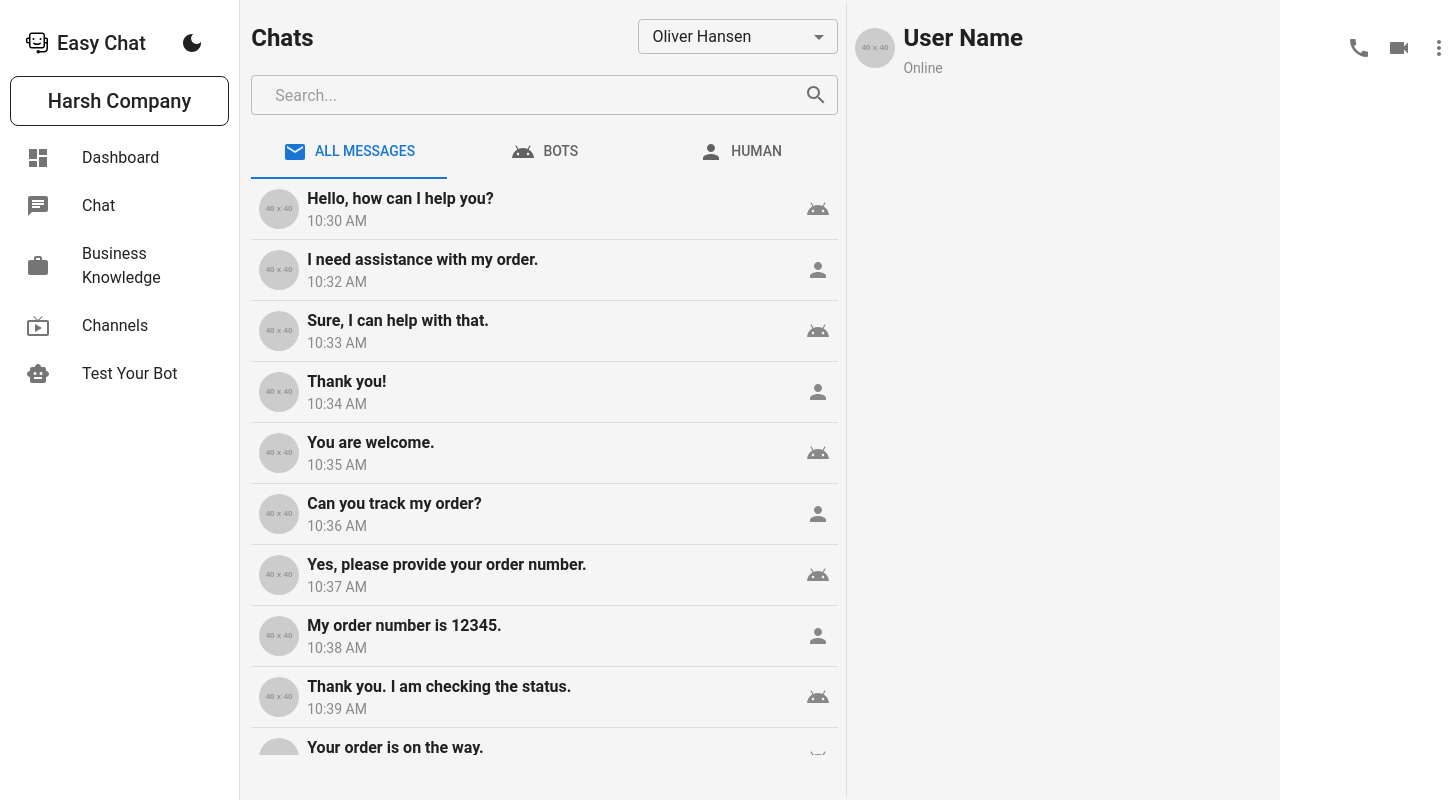
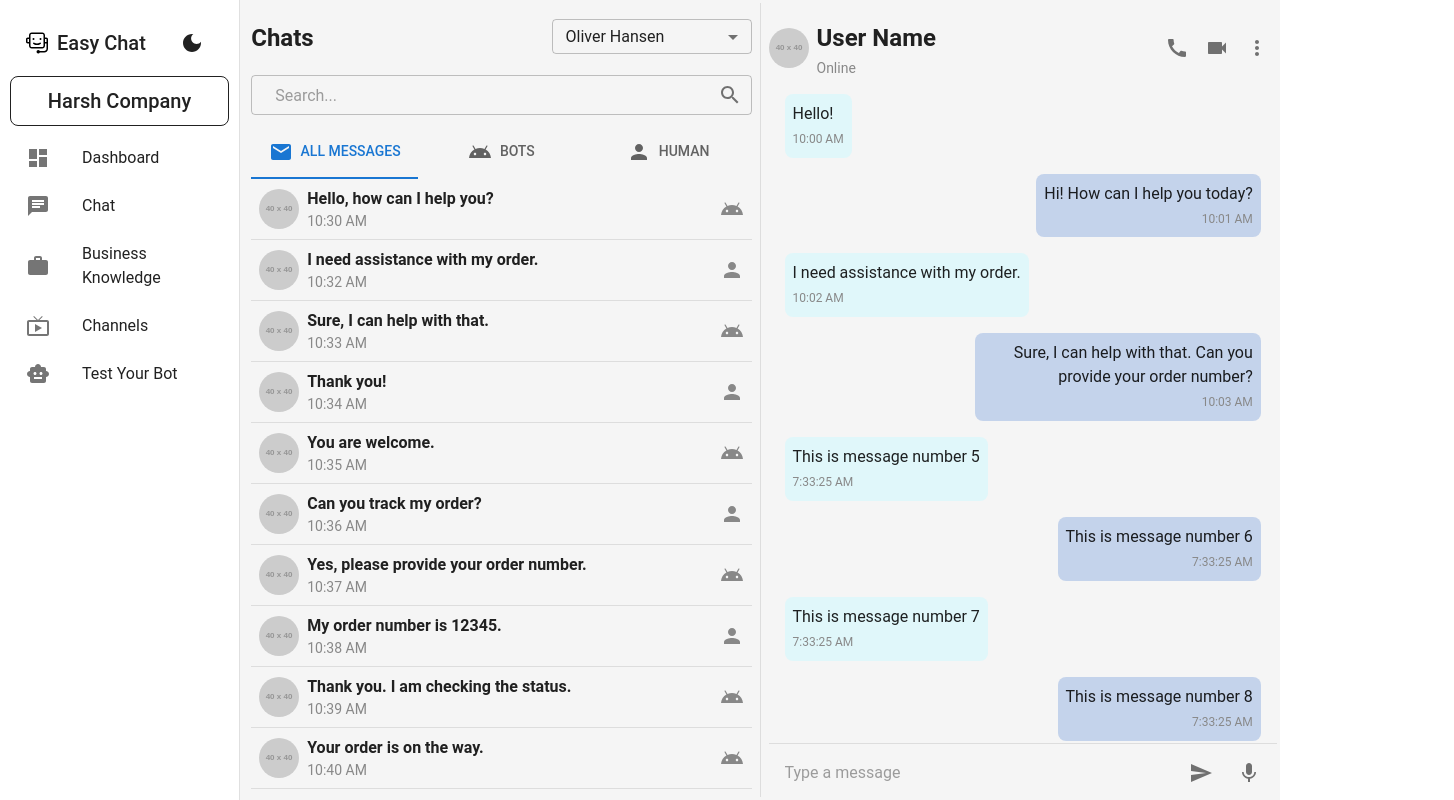
Before and after one commit to harsh17087/Easy-Chat, a React (Vite) app: page /chat in a window 1280 px wide. Shown: the whole page, 1454 px wide, since content can reach past the window. Built offline with nearby package versions, Linux system fonts and the light colour scheme.

Commit message:
added chat conversation in desktop resolution

```diff
--- a/src/App.css
+++ b/src/App.css
@@ -1,8 +1,15 @@
 .app {
   display: flex;
   height: 100vh;
+  width: 100vw;
 }
+
+.menubar {
+  min-width: 15rem;
+}
+
 .content {
+  width: 100%;
   padding: 0.2rem;
   overflow: auto;
   height: 100%;
--- a/src/constants/mocks/index.ts
+++ b/src/constants/mocks/index.ts
@@ -160,3 +160,39 @@ export const names = [
   'Virginia Andrews',
   'Kelly Snyder',
 ];
+export const chatHistory = [
+  {
+    id: 1,
+    sender: 'me',
+    message: 'Hello!',
+    timestamp: '10:00 AM',
+  },
+  {
+    id: 2,
+    sender: 'other',
+    message: 'Hi! How can I help you today?',
+    timestamp: '10:01 AM',
+  },
+  {
+    id: 3,
+    sender: 'me',
+    message: 'I need assistance with my order.',
+    timestamp: '10:02 AM',
+  },
+  {
+    id: 4,
+    sender: 'other',
+    message: 'Sure, I can help with that. Can you provide your order number?',
+    timestamp: '10:03 AM',
+  },
+  // Add more messages as needed
+];
+
+for (let i = 5; i <= 54; i++) {
+  chatHistory.push({
+    id: i,
+    sender: i % 2 === 0 ? 'other' : 'me',
+    message: `This is message number ${i}`,
+    timestamp: new Date().toLocaleTimeString(),
+  });
+}
--- a/src/features/Chat/ChatContent/ChatContainer.tsx
+++ b/src/features/Chat/ChatContent/ChatContainer.tsx
@@ -1,7 +1,15 @@
 import { Box } from '@mui/material';
 import './ChatContent.css';
+import ChatHistory from './ChatNow';
+import SendMessageContainer from './ChatNow/SendMessageContainer';
+
 const ChatContainer = () => {
-  return <Box className='chat-container'>{/* Add your chat messages or other content here */}</Box>;
+  return (
+    <Box className='chat-conversation'>
+      <ChatHistory />
+      <SendMessageContainer />
+    </Box>
+  );
 };
 
 export default ChatContainer;
--- a/src/features/Chat/ChatContent/ChatContent.css
+++ b/src/features/Chat/ChatContent/ChatContent.css
@@ -5,7 +5,13 @@
   margin: 1rem 0.5rem;
   width: 100%;
 }
-
+.chat-conversation {
+  flex: 1;
+  overflow-y: auto;
+  margin-right: 0.5rem;
+  display: flex;
+  flex-direction: column;
+}
 .chat-top-section {
   position: sticky;
   top: 0;
@@ -36,4 +42,17 @@
 .chat-top-right {
   display: flex;
   align-items: center;
+  margin-right: 0.5rem;
 }
+.chat-history::-webkit-scrollbar {
+  width: 4px;
+}
+
+.chat-history::-webkit-scrollbar-thumb {
+  background-color: #888;
+  border-radius: 4px;
+}
+
+.chat-history::-webkit-scrollbar-thumb:hover {
+  background-color: #555;
+}
--- /dev/null
+++ b/src/features/Chat/ChatContent/ChatNow/ChatHistory.css
@@ -0,0 +1,37 @@
+.chat-history {
+  flex-grow: 1;
+  overflow-y: auto;
+  padding: 1rem;
+  display: flex;
+  flex-direction: column;
+}
+
+.chat-message {
+  margin-bottom: 1rem;
+  padding: 0.5rem;
+  border-radius: 8px;
+  max-width: 60%;
+  display: flex;
+  flex-direction: column;
+}
+
+.my-message {
+  background-color: var(--my-message-bg);
+  align-self: flex-start; /* Align to the left */
+  text-align: left;
+}
+
+.other-message {
+  background-color: var(--other-message-bg);
+  align-self: flex-end; /* Align to the right */
+  text-align: right;
+}
+
+.chat-message-text {
+  margin-bottom: 0.25rem;
+}
+
+.chat-message-timestamp {
+  color: var(--timestamp-color);
+  font-size: 0.75rem;
+}
--- /dev/null
+++ b/src/features/Chat/ChatContent/ChatNow/SendMessageContainer.css
@@ -0,0 +1,17 @@
+.send-message-container {
+  display: flex;
+  align-items: center;
+  padding: 0.3rem 0.5rem 1rem 0.5rem;
+  border-top: 1px solid #ddd;
+}
+
+.send-message-input {
+  flex-grow: 1;
+  padding: 0.5rem;
+  border: none;
+  outline: none;
+}
+
+.send-message-button {
+  margin-left: 0.5rem;
+}
--- /dev/null
+++ b/src/features/Chat/ChatContent/ChatNow/SendMessageContainer.tsx
@@ -0,0 +1,20 @@
+import { Box, IconButton, InputBase } from '@mui/material';
+import SendIcon from '@mui/icons-material/Send';
+import MicIcon from '@mui/icons-material/Mic';
+import './SendMessageContainer.css';
+
+const SendMessageContainer = () => {
+  return (
+    <Box className='send-message-container'>
+      <InputBase placeholder='Type a message' className='send-message-input' />
+      <IconButton className='send-message-button'>
+        <SendIcon />
+      </IconButton>
+      <IconButton className='send-message-button'>
+        <MicIcon />
+      </IconButton>
+    </Box>
+  );
+};
+
+export default SendMessageContainer;
--- /dev/null
+++ b/src/features/Chat/ChatContent/ChatNow/index.tsx
@@ -0,0 +1,34 @@
+import { Box, Typography, useTheme } from '@mui/material';
+import './ChatHistory.css';
+import { chatHistory } from '../../../../constants/mocks';
+
+const ChatHistory = () => {
+  const theme = useTheme();
+
+  return (
+    <Box
+      className='chat-history'
+      sx={{
+        '--my-message-bg': theme.palette.mode === 'dark' ? '#634ea9' : '#e0f7fa',
+        '--other-message-bg': theme.palette.mode === 'dark' ? '#056d6d' : '#c4d3eb',
+        '--timestamp-color': theme.palette.mode === 'dark' ? '#bbb' : '#888',
+      }}
+    >
+      {chatHistory.map((chat) => (
+        <Box
+          key={chat.id}
+          className={`chat-message ${chat.sender === 'me' ? 'my-message' : 'other-message'}`}
+        >
+          <Typography variant='body1' className='chat-message-text'>
+            {chat.message}
+          </Typography>
+          <Typography variant='caption' className='chat-message-timestamp'>
+            {chat.timestamp}
+          </Typography>
+        </Box>
+      ))}
+    </Box>
+  );
+};
+
+export default ChatHistory;
--- a/src/features/Chat/ChatContent/ChatTopSection.tsx
+++ b/src/features/Chat/ChatContent/ChatTopSection.tsx
@@ -52,13 +52,32 @@ const ChatTopSection = () => {
             </Box>
           </Box>
           <Box className='chat-top-right'>
-            <IconButton>
+            <IconButton
+              sx={{
+                '&:focus, &:focus-visible': {
+                  outline: 'none',
+                },
+              }}
+            >
               <CallIcon />
             </IconButton>
-            <IconButton>
+            <IconButton
+              sx={{
+                '&:focus, &:focus-visible': {
+                  outline: 'none',
+                },
+              }}
+            >
               <VideocamIcon />
             </IconButton>
-            <IconButton onClick={handleClick}>
+            <IconButton
+              sx={{
+                '&:focus, &:focus-visible': {
+                  outline: 'none',
+                },
+              }}
+              onClick={handleClick}
+            >
               <MoreVertIcon />
             </IconButton>
             <Menu anchorEl={anchorEl} open={open} onClose={handleClose}>
--- /dev/null
+++ b/src/features/Chat/ChatSidebar/Tabs/Tabs.css
@@ -0,0 +1,32 @@
+.tabs-container {
+  display: flex;
+  flex-direction: column;
+  height: 87vh;
+}
+
+.tabs-header {
+  position: sticky;
+  top: 0;
+  z-index: 1;
+  padding-top: 1rem;
+}
+
+.tabs-content {
+  flex-grow: 1;
+  overflow-y: auto;
+}
+
+.tabs-content::-webkit-scrollbar {
+  width: 4px;
+}
+.tabs-content::-webkit-scrollbar:hover {
+  width: 8px;
+}
+.tabs-content::-webkit-scrollbar-thumb {
+  background-color: #888;
+  border-radius: 4px;
+}
+
+.tabs-content::-webkit-scrollbar-thumb:hover {
+  background-color: #555;
+}
--- a/src/features/Chat/ChatSidebar/Tabs/index.tsx
+++ b/src/features/Chat/ChatSidebar/Tabs/index.tsx
@@ -6,6 +6,7 @@ import Human from './Human';
 import MailIcon from '@mui/icons-material/Mail';
 import AndroidIcon from '@mui/icons-material/Android';
 import PersonIcon from '@mui/icons-material/Person';
+import './Tabs.css';
 
 const Tabs = () => {
   const [value, setValue] = useState(0);
@@ -15,8 +16,8 @@ const Tabs = () => {
   };
 
   return (
-    <div style={{ marginTop: '1rem' }}>
-      <div style={{ position: 'sticky', top: 0, zIndex: 1 }}>
+    <div className='tabs-container'>
+      <div className='tabs-header'>
         <MuiTabs
           value={value}
           onChange={handleChange}
@@ -26,7 +27,7 @@ const Tabs = () => {
           selectionFollowsFocus
           sx={{
             '& .MuiTab-root': {
-              minHeight: 'auto', // Override min-height
+              minHeight: 'auto',
               '&:focus, &:focus-visible': {
                 outline: 'none',
               },
@@ -38,22 +39,7 @@ const Tabs = () => {
           <Tab icon={<PersonIcon />} iconPosition='start' label='Human' />
         </MuiTabs>
       </div>
-      <Box
-        sx={{
-          maxHeight: '72vh',
-          overflowY: 'auto',
-          '&::-webkit-scrollbar': {
-            width: '4px',
-          },
-          '&::-webkit-scrollbar-thumb': {
-            backgroundColor: '#888',
-            borderRadius: '4px',
-          },
-          '&::-webkit-scrollbar-thumb:hover': {
-            backgroundColor: '#555',
-          },
-        }}
-      >
+      <Box className='tabs-content'>
         {value === 0 && <AllMessages />}
         {value === 1 && <Bots />}
         {value === 2 && <Human />}
--- a/src/features/Chat/ChatStyles.css
+++ b/src/features/Chat/ChatStyles.css
@@ -1,29 +1,32 @@
 .chat-container {
   display: flex;
   height: 100%;
+  width: 100%;
+  overflow: hidden;
 }
+
 .chat-sidebar {
   flex: 1;
-  border-right: 0.0625rem solid #ddd;
-  width: 75vw;
+  border-right: 1px solid #ddd;
+  width: 30%;
 }
 
 .chat-content {
   flex: 1;
   display: flex;
   flex-direction: column;
+  width: 70%;
 }
 
 /* Media query for mobile resolutions */
-@media (max-width: 37.5rem) {
+@media (max-width: 600px) {
   .chat-container {
     flex-direction: column;
     margin-top: 3.7rem;
   }
+
   .chat-sidebar {
-    flex: 1;
-    border-right: 0.0625rem solid #ddd;
-    width: 99vw;
+    width: 100%;
   }
 
   .chat-content {
```
